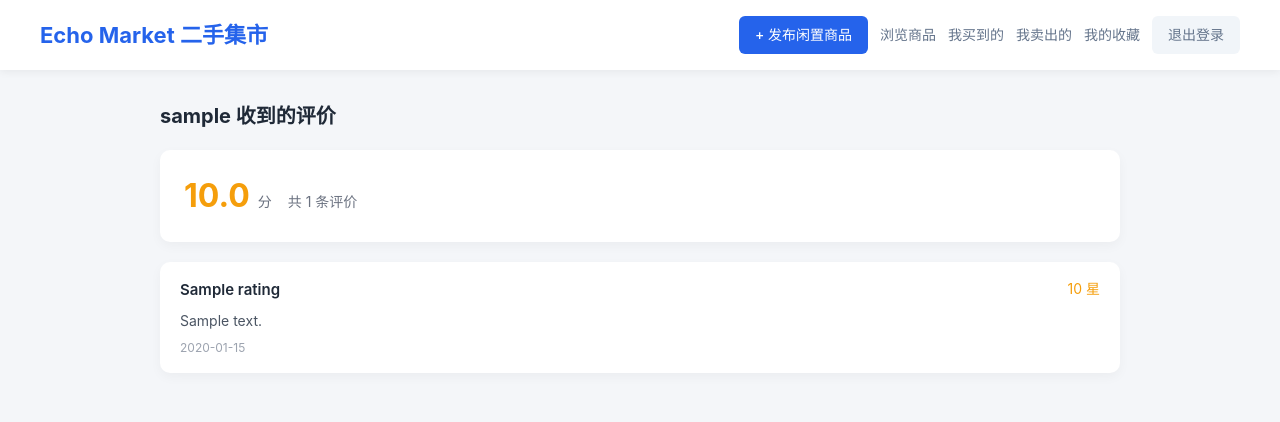
After one commit to Aznobin/echo-market, a Java web app: page /ratings.jsp in a window 1280 px wide. The commit adds this page. Shown: the top 422 px of the page. Run offline with Tomcat 11, a stand-in JSP engine, Linux system fonts and the light colour scheme; the template is opened without the code that fills it: most values are stand-ins (such as "Sample title", 1, 10 or a date in 2020).

Commit message:
feat: 添加评价列表和卖家评分展示

```diff
--- /dev/null
+++ b/src/main/webapp/css/ratings.css
@@ -0,0 +1,323 @@
+* {
+    box-sizing: border-box;
+    margin: 0;
+    padding: 0;
+}
+
+body {
+    font-family: -apple-system, BlinkMacSystemFont, "Segoe UI", Roboto, "PingFang SC", "Microsoft YaHei", sans-serif;
+    background-color: #f4f6f9;
+    color: #333;
+    line-height: 1.6;
+}
+
+.navbar {
+    background-color: #ffffff;
+    box-shadow: 0 2px 8px rgba(0, 0, 0, 0.06);
+    padding: 16px 40px;
+    display: flex;
+    justify-content: space-between;
+    align-items: center;
+    margin-bottom: 30px;
+    flex-wrap: wrap;
+}
+
+.navbar .brand {
+    font-size: 22px;
+    font-weight: 700;
+    color: #2563eb;
+    text-decoration: none;
+}
+
+
+
+
+.btn-logout {
+    background-color: #f1f5f9;
+    color: #64748b;
+    padding: 8px 16px;
+    border-radius: 6px;
+    text-decoration: none;
+    font-size: 14px;
+    font-weight: 500;
+    transition: all 0.2s;
+}
+
+.btn-logout:hover {
+    background-color: #fee2e2;
+    color: #dc2626;
+}
+
+.container {
+    max-width: 1000px;
+    margin: 0 auto;
+    padding: 0 20px 50px;
+}
+
+.page-title {
+    font-size: 20px;
+    color: #1f2937;
+    margin-bottom: 18px;
+}
+
+.filter-bar {
+    display: flex;
+    gap: 10px;
+    margin-bottom: 20px;
+    flex-wrap: wrap;
+}
+
+.filter-item {
+    padding: 6px 14px;
+    border-radius: 20px;
+    background-color: #ffffff;
+    color: #4b5563;
+    font-size: 14px;
+    text-decoration: none;
+    border: 1px solid #e5e7eb;
+}
+
+.filter-item.active {
+    background-color: #2563eb;
+    color: #ffffff;
+    border-color: #2563eb;
+}
+
+.alert-msg {
+    background-color: #fef3c7;
+    color: #92400e;
+    padding: 10px 16px;
+    border-radius: 8px;
+    margin-bottom: 18px;
+    font-size: 14px;
+}
+
+.empty-box {
+    background-color: #ffffff;
+    border-radius: 10px;
+    padding: 40px 20px;
+    text-align: center;
+    color: #6b7280;
+}
+
+.order-card {
+    background-color: #ffffff;
+    border-radius: 10px;
+    padding: 16px 20px;
+    margin-bottom: 16px;
+    box-shadow: 0 1px 4px rgba(0, 0, 0, 0.05);
+}
+
+.order-head {
+    display: flex;
+    justify-content: space-between;
+    align-items: center;
+    padding-bottom: 12px;
+    border-bottom: 1px dashed #e5e7eb;
+    font-size: 14px;
+}
+
+.order-no {
+    color: #6b7280;
+}
+
+.order-status {
+    color: #2563eb;
+    font-weight: 600;
+}
+
+.order-body {
+    display: flex;
+    align-items: center;
+    gap: 16px;
+    padding: 14px 0;
+}
+
+.order-thumb {
+    width: 70px;
+    height: 70px;
+    object-fit: cover;
+    border-radius: 8px;
+}
+
+.order-thumb-empty {
+    width: 70px;
+    height: 70px;
+    border-radius: 8px;
+    background-color: #f3f4f6;
+    color: #9ca3af;
+    font-size: 12px;
+    display: flex;
+    align-items: center;
+    justify-content: center;
+}
+
+.order-info {
+    flex: 1;
+}
+
+.order-title {
+    font-size: 16px;
+    font-weight: 600;
+    color: #111827;
+    margin-bottom: 4px;
+}
+
+.order-sub {
+    font-size: 13px;
+    color: #6b7280;
+}
+
+.order-amount {
+    font-size: 18px;
+    font-weight: 700;
+    color: #ef4444;
+}
+
+.order-actions {
+    display: flex;
+    gap: 10px;
+    align-items: center;
+    flex-wrap: wrap;
+    padding-top: 12px;
+    border-top: 1px dashed #e5e7eb;
+}
+
+.inline-form {
+    display: inline;
+    margin: 0;
+}
+
+.btn {
+    display: inline-block;
+    padding: 8px 16px;
+    border-radius: 6px;
+    font-size: 14px;
+    font-weight: 500;
+    text-decoration: none;
+    cursor: pointer;
+    transition: all 0.2s;
+    border: none;
+}
+
+.btn-primary {
+    background-color: #2563eb;
+    color: #ffffff;
+}
+
+.btn-primary:hover {
+    background-color: #1d4ed8;
+}
+
+.btn-secondary {
+    background-color: #eef2ff;
+    color: #3730a3;
+}
+
+.btn-secondary:hover {
+    background-color: #e0e7ff;
+}
+
+.btn-plain {
+    background-color: #ffffff;
+    color: #6b7280;
+    border: 1px solid #e5e7eb;
+}
+
+.btn-plain:hover {
+    color: #ef4444;
+    border-color: #fca5a5;
+}
+
+.navbar div a:not(.btn):not(.btn-logout) {
+    color: #64748b;
+    text-decoration: none;
+    font-size: 14px;
+}
+
+.navbar div a:not(.btn):not(.btn-logout):hover {
+    color: #2563eb;
+}
+
+.score-panel {
+    background-color: #ffffff;
+    border-radius: 10px;
+    box-shadow: 0 4px 12px rgba(0, 0, 0, 0.04);
+    padding: 20px 24px;
+    margin-bottom: 20px;
+    display: flex;
+    align-items: baseline;
+    gap: 8px;
+}
+
+.score-big {
+    font-size: 32px;
+    font-weight: 700;
+    color: #f59e0b;
+}
+
+.score-unit {
+    font-size: 14px;
+    color: #6b7280;
+}
+
+.score-count {
+    font-size: 14px;
+    color: #6b7280;
+    margin-left: 8px;
+}
+
+.rating-list {
+    display: flex;
+    flex-direction: column;
+    gap: 16px;
+}
+
+.rating-card {
+    background-color: #ffffff;
+    border-radius: 10px;
+    box-shadow: 0 4px 12px rgba(0, 0, 0, 0.04);
+    padding: 16px 20px;
+}
+
+.rating-head {
+    display: flex;
+    justify-content: space-between;
+    align-items: center;
+    margin-bottom: 8px;
+}
+
+.rating-from {
+    font-size: 15px;
+    font-weight: 600;
+    color: #1f2937;
+}
+
+.rating-score {
+    font-size: 14px;
+    color: #f59e0b;
+}
+
+.rating-content {
+    font-size: 14px;
+    color: #4b5563;
+    margin-bottom: 6px;
+}
+
+.rating-time {
+    font-size: 12px;
+    color: #9ca3af;
+}
+
+.empty-box {
+    background-color: #ffffff;
+    border-radius: 10px;
+    box-shadow: 0 4px 12px rgba(0, 0, 0, 0.04);
+    padding: 40px 20px;
+    text-align: center;
+}
+
+.empty-msg {
+    color: #9ca3af;
+    font-size: 14px;
+}
--- a/src/main/webapp/productdetail.jsp
+++ b/src/main/webapp/productdetail.jsp
@@ -61,6 +61,8 @@
                     </c:choose>
                     <span class="meta-item">分类 ID：${product.categoryId}</span>
                     <span class="meta-item">卖家：${seller.username}</span>
+                    <span class="meta-item">卖家评分：<fmt:formatNumber value="${sellerScore}" pattern="0.0"/> 分（${sellerRateCount} 条）</span>
+                    <a class="meta-link" href="${pageContext.request.contextPath}/ratings?userId=${product.sellerId}">看 TA 收到的评价</a>
                 </div>
 
                 <h1 class="detail-title">${product.title}</h1>
--- /dev/null
+++ b/src/main/webapp/ratings.jsp
@@ -0,0 +1,56 @@
+<%@ page contentType="text/html;charset=UTF-8" language="java" %>
+<%@ taglib prefix="c" uri="jakarta.tags.core" %>
+<%@ taglib prefix="fmt" uri="jakarta.tags.fmt" %>
+<!DOCTYPE html>
+<html lang="zh-CN">
+<head>
+    <meta charset="UTF-8">
+    <title>Echo Market - 收到的评价</title>
+    <link rel="stylesheet" href="${pageContext.request.contextPath}/css/ratings.css">
+</head>
+<body>
+<header class="navbar">
+    <a href="${pageContext.request.contextPath}/products" class="brand">Echo Market 二手集市</a>
+    <div style="display: flex; align-items: center; gap: 12px;">
+        <a href="${pageContext.request.contextPath}/productaddpage" class="btn btn-primary">+ 发布闲置商品</a>
+        <a href="${pageContext.request.contextPath}/products">浏览商品</a>
+        <a href="${pageContext.request.contextPath}/myorders">我买到的</a>
+        <a href="${pageContext.request.contextPath}/soldorders">我卖出的</a>
+        <a href="${pageContext.request.contextPath}/favorites">我的收藏</a>
+        <a href="${pageContext.request.contextPath}/logout" class="btn-logout">退出登录</a>
+    </div>
+</header>
+
+<main class="container">
+    <h2 class="page-title">${target.username} 收到的评价</h2>
+
+    <div class="score-panel">
+        <span class="score-big"><fmt:formatNumber value="${avgScore}" pattern="0.0"/></span>
+        <span class="score-unit">分</span>
+        <span class="score-count">共 ${rateCount} 条评价</span>
+    </div>
+
+    <c:choose>
+        <c:when test="${empty ratings}">
+            <div class="empty-box">
+                <p class="empty-msg">还没有人评价过 TA。</p>
+            </div>
+        </c:when>
+        <c:otherwise>
+            <div class="rating-list">
+                <c:forEach items="${ratings}" var="r">
+                    <div class="rating-card">
+                        <div class="rating-head">
+                            <span class="rating-from">${r.fromName}</span>
+                            <span class="rating-score">${r.score} 星</span>
+                        </div>
+                        <p class="rating-content">${r.content}</p>
+                        <p class="rating-time">${r.createTime}</p>
+                    </div>
+                </c:forEach>
+            </div>
+        </c:otherwise>
+    </c:choose>
+</main>
+</body>
+</html>
```
Also changed, not shown: src/main/webapp/css/orderdetail.css (+70 -0 lines), src/main/webapp/css/productdetail.css (+11 -0 lines), src/main/webapp/orderdetail.jsp (+53 -0 lines).
